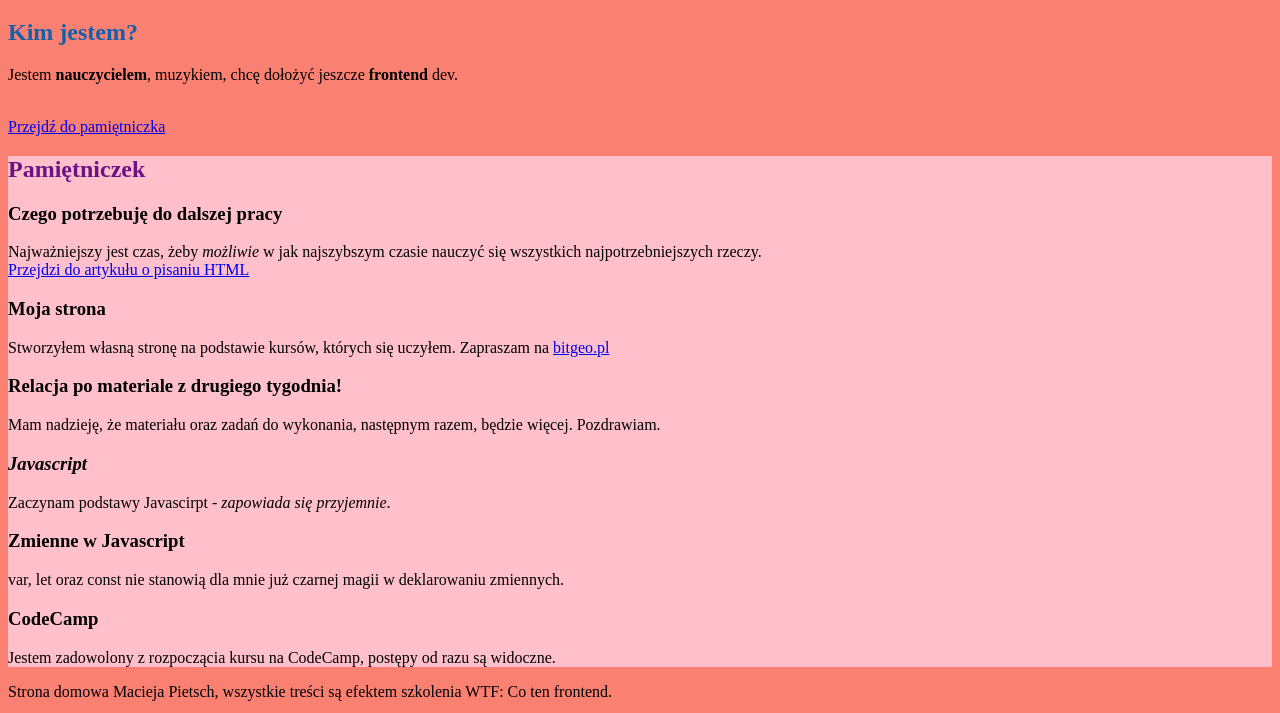
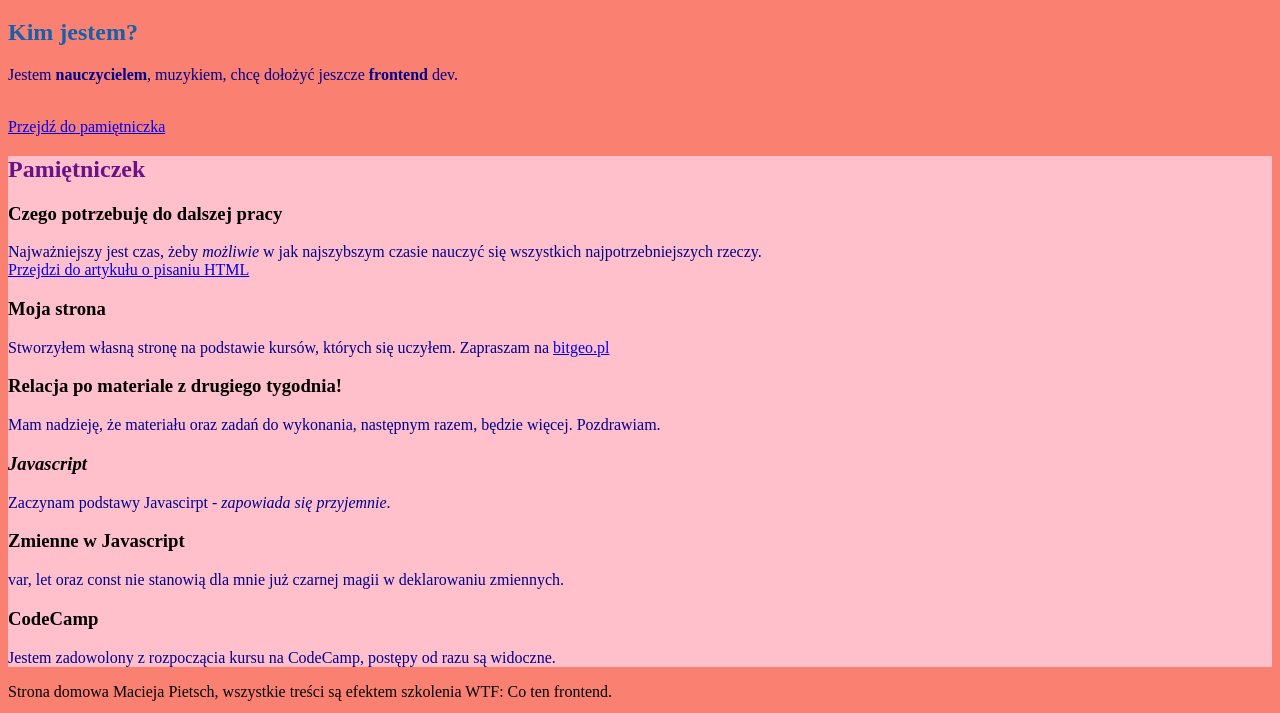
Before and after one commit to Bitgeo/homepage, a plain HTML site: page index.html in a window 1280 px wide. Shown: the part 87-800 px from the top of the page. Drawn offline with Linux system fonts and the light colour scheme.

Commit message:
feat: class-paragraph

```diff
--- a/index.html
+++ b/index.html
@@ -24,7 +24,7 @@
     </header>
     <section>
       <h2 class="sectionHeader">Kim jestem?</h2>
-      <p>
+      <p class="paragraph">
         Jestem <b>nauczycielem</b>, muzykiem, chcę dołożyć jeszcze <strong>frontend</strong> dev.
       </p>
       <br>
@@ -34,39 +34,39 @@
       <h2 class="diaryHeader">Pamiętniczek</h2>
       <section>
         <h3>Czego potrzebuję do dalszej pracy</h3>
-        <p>
+        <p class="paragraph">
           Najważniejszy jest czas, żeby <i>możliwie</i> w jak najszybszym czasie nauczyć się wszystkich najpotrzebniejszych rzeczy.<br>
           <a href="podstrona.html">Przejdzi do artykułu o pisaniu HTML</a>
         </p>
       </section>
       <section">
         <h3>Moja strona</h3>
-        <p>
+        <p class="paragraph">
           Stworzyłem własną stronę na podstawie kursów, których się uczyłem. Zapraszam na
           <a href="http://bitgeo.pl/">bitgeo.pl</a>
         </p>
       </section">
       <section>
         <h3>Relacja po materiale z drugiego tygodnia!</h3>
-        <p>
+        <p class="paragraph">
           Mam nadzieję, że materiału oraz zadań do wykonania, następnym razem, będzie więcej. Pozdrawiam.
         </p>
       </section>
       <section>
         <h3><em>Javascript</em></h3>
-        <p>
+        <p class="paragraph">
           Zaczynam podstawy Javascirpt - <em>zapowiada się przyjemnie</em>.
         </p>
       </section>
       <section>
         <h3>Zmienne w Javascript</h3>
-        <p>
+        <p class="paragraph">
           var, let oraz const nie stanowią dla mnie już czarnej magii w deklarowaniu zmiennych.
         </p>
       </section>
       <section>
         <h3>CodeCamp</h3>
-        <p>
+        <p class="paragraph">
           Jestem zadowolony z rozpoczącia kursu na CodeCamp, postępy od razu są widoczne.
         </p>
       </section>
--- a/style.css
+++ b/style.css
@@ -13,7 +13,9 @@ body {
   color: #6c1285;
 }
 
-
+.paragraph {
+  color: darkblue;
+}
 
 .pamietniczek {
   background: pink;
```
